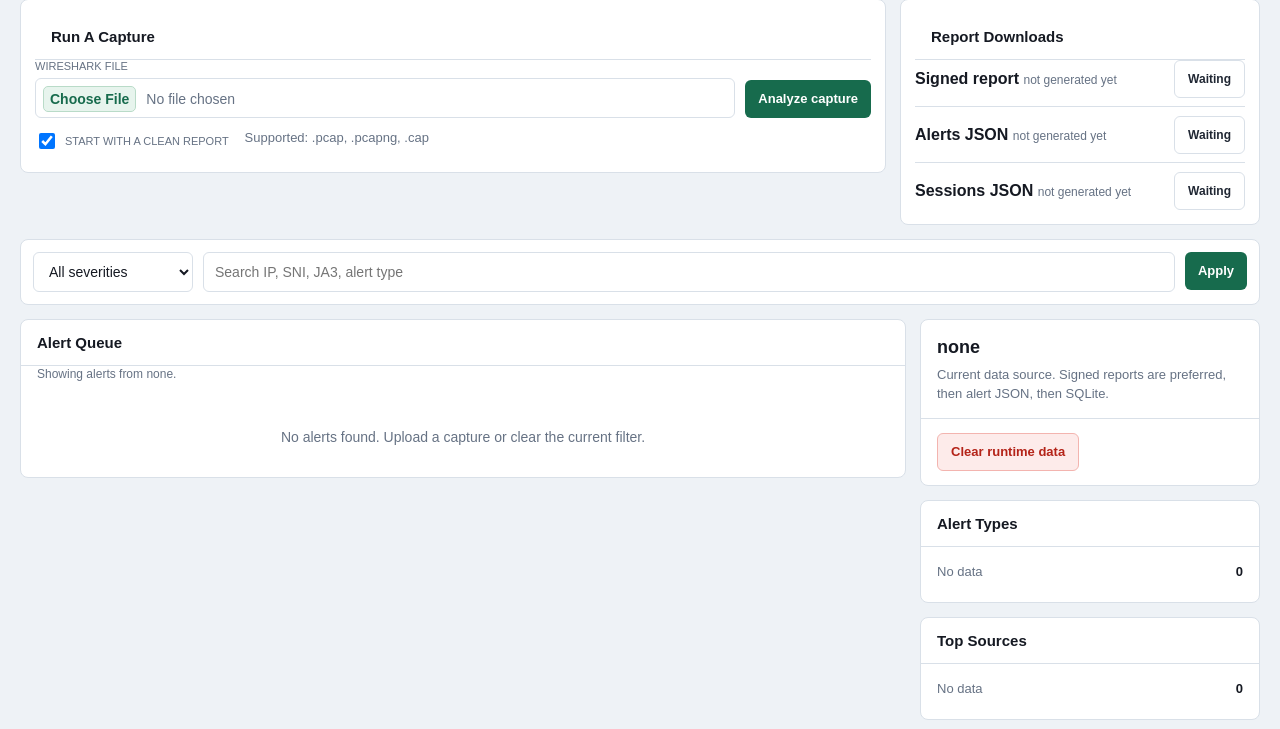
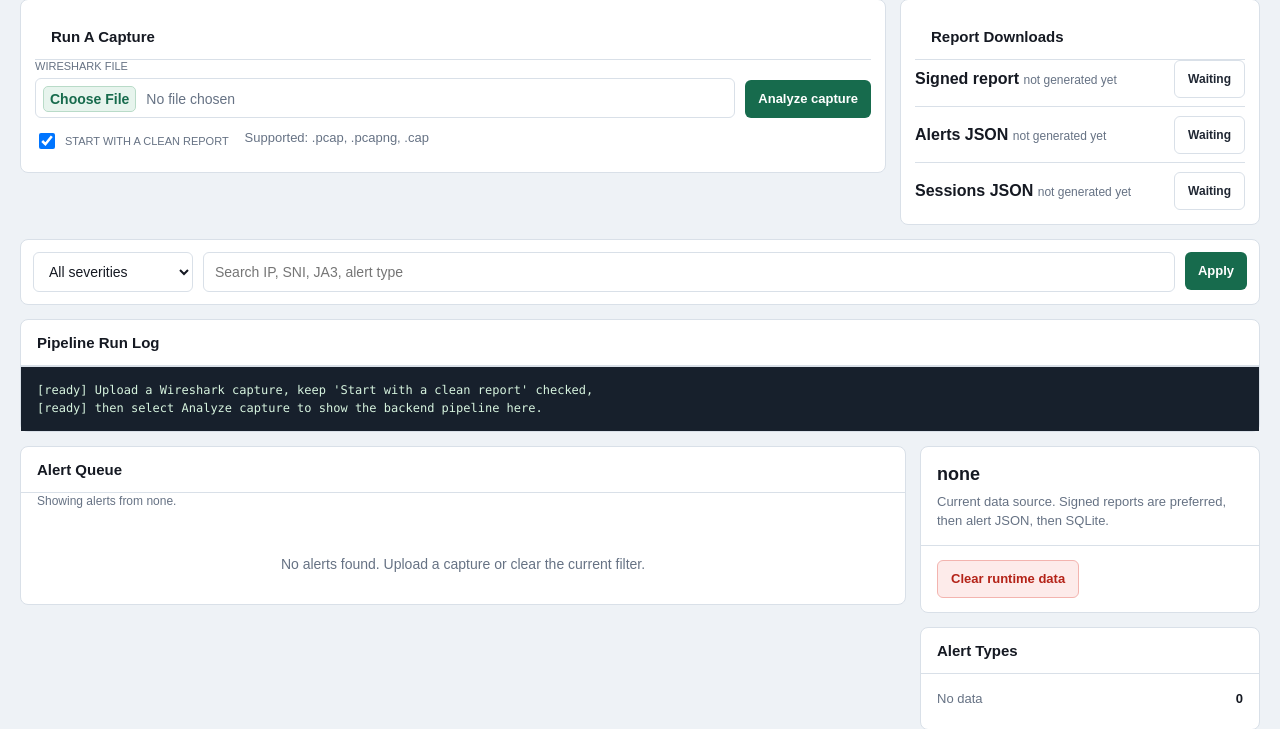
Before and after one commit to abiree-roo7/Crypto_project, a Flask app: page / in a window 1280 px wide. Shown: the part 214-943 px from the top of the page. Run offline with Flask 3, Linux system fonts and the light colour scheme.

Commit message:
Add dashboard run log for demos

```diff
--- a/partie_4_dashboard/app.py
+++ b/partie_4_dashboard/app.py
@@ -1,9 +1,12 @@
 import argparse
+import contextlib
 import importlib.util
+import io
 import json
 import sqlite3
 import sys
 import sysconfig
+from datetime import datetime
 from collections import Counter
 from pathlib import Path
 
@@ -30,9 +33,10 @@ SESSIONS_JSON = BASE_DIR / "sessions_tls.json"
 ALERTS_JSON = BASE_DIR / "alerts.json"
 REPORT_JSON = BASE_DIR / "report.json"
 ALERTS_DB = BASE_DIR / "alerts.db"
+PIPELINE_LOG = BASE_DIR / "pipeline_run.log"
 UPLOAD_DIR = BASE_DIR / "uploads"
 ALLOWED_CAPTURE_EXTENSIONS = {".pcap", ".pcapng", ".cap"}
-RUNTIME_OUTPUTS = (SESSIONS_JSON, ALERTS_JSON, REPORT_JSON, ALERTS_DB)
+RUNTIME_OUTPUTS = (SESSIONS_JSON, ALERTS_JSON, REPORT_JSON, ALERTS_DB, PIPELINE_LOG)
 
 app = Flask(__name__)
 app.secret_key = "tls-ids-local-dashboard"
@@ -50,11 +54,28 @@ def run_pipeline_for_capture(capture_path):
     pipeline.preload_stdlib_code_module()
     from part1_extraction.session import sessions_depuis_pcap
 
-    sessions = sessions_depuis_pcap(str(capture_path))
-    pipeline.write_json(SESSIONS_JSON, sessions)
-    alerts = pipeline.detect_alerts(sessions)
-    pipeline.write_json(ALERTS_JSON, alerts)
-    stored_alerts = pipeline.sign_and_store_alerts(alerts, REPORT_JSON)
+    log_buffer = io.StringIO()
+    started_at = datetime.utcnow().isoformat()
+
+    with contextlib.redirect_stdout(log_buffer):
+        print(f"[demo] Started TLS IDS analysis at {started_at} UTC")
+        print(f"[demo] Capture file: {capture_path.name}")
+        print("[step 1] Extracting TLS sessions from packet capture")
+        sessions = sessions_depuis_pcap(str(capture_path))
+        pipeline.write_json(SESSIONS_JSON, sessions)
+        print(f"[step 1] sessions_tls.json written with {len(sessions)} session(s)")
+
+        print("[step 2] Running rule-based TLS detector")
+        alerts = pipeline.detect_alerts(sessions)
+        pipeline.write_json(ALERTS_JSON, alerts)
+        print(f"[step 2] alerts.json written with {len(alerts)} alert(s)")
+
+        print("[step 3] Signing alerts, storing SQLite rows, and exporting report")
+        stored_alerts = pipeline.sign_and_store_alerts(alerts, REPORT_JSON)
+        print(f"[step 3] Stored {len(stored_alerts)} signed alert(s)")
+        print("[done] Dashboard data and downloadable report are ready")
+
+    PIPELINE_LOG.write_text(log_buffer.getvalue(), encoding="utf-8")
     return {
         "sessions": len(sessions),
         "alerts": len(alerts),
@@ -184,6 +205,15 @@ def build_artifact_status():
         "artifacts": artifacts,
         "database_exists": ALERTS_DB.exists(),
     }
+
+
+def load_pipeline_log():
+    if not PIPELINE_LOG.exists():
+        return [
+            "[ready] Upload a Wireshark capture, keep 'Start with a clean report' checked,",
+            "[ready] then select Analyze capture to show the backend pipeline here.",
+        ]
+    return PIPELINE_LOG.read_text(encoding="utf-8", errors="replace").splitlines()
 
 
 def filter_alerts(alerts, severity, query):
@@ -562,6 +592,7 @@ def dashboard():
         alerts=filtered,
         stats=build_stats(alerts),
         artifacts=build_artifact_status(),
+        run_log=load_pipeline_log(),
         data_source=source,
         severity=severity,
         query=query,
--- a/partie_4_dashboard/templates/dashboard.html
+++ b/partie_4_dashboard/templates/dashboard.html
@@ -376,6 +376,24 @@
       font-size: 18px;
     }
 
+    .log-panel {
+      margin-bottom: 14px;
+    }
+
+    .log-window {
+      margin: 0;
+      max-height: 230px;
+      overflow: auto;
+      border-top: 1px solid var(--line);
+      background: #17202c;
+      color: #d7f4df;
+      padding: 14px 16px;
+      font-family: Consolas, "Courier New", monospace;
+      font-size: 12px;
+      line-height: 1.5;
+      white-space: pre-wrap;
+    }
+
     .side-list {
       padding: 8px 16px 14px;
     }
@@ -498,6 +516,12 @@
       <button type="submit">Apply</button>
     </form>
 
+    <section class="panel log-panel">
+      <h2>Pipeline Run Log</h2>
+      <pre class="log-window">{% for line in run_log %}{{ line }}
+{% endfor %}</pre>
+    </section>
+
     <section class="content">
       <div class="panel">
         <h2>Alert Queue</h2>
```
Also changed, not shown: DOCUMENTATION.md (+1 -0 lines), docs/run_app_guide.md (+1 -0 lines), docs/video_demo_guide.md (added, +53 -0 lines), README.md, 1 other file.
